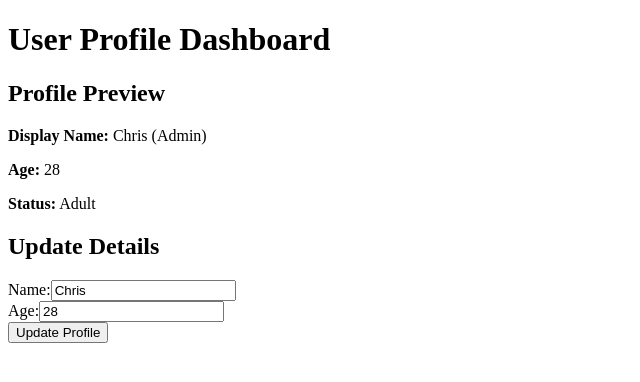
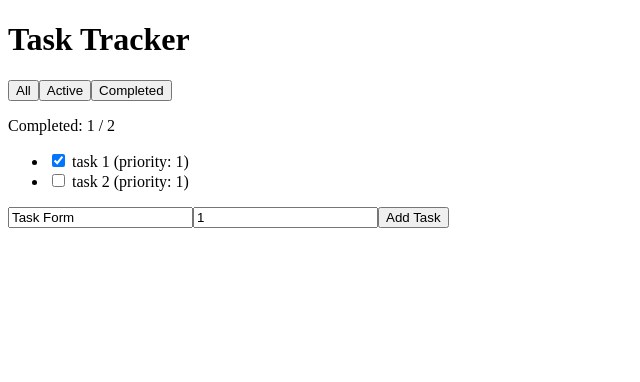
Before and after one commit to melichris/My-Tech-stack, a Vue app in the folder Vue fundametals/: page / in a window 1280 px wide. Shown: the top 382 px of the page, without its empty margins (0-640 px from the left). Built offline with nearby package versions, Linux system fonts and the light colour scheme; the HTML template or start-up script is replaced by a standard one.

Commit message:
enhance TaskTracker component with loading state, error handling, and task management features

```diff
--- a/Vue fundametals/src/App.vue
+++ b/Vue fundametals/src/App.vue
@@ -1,10 +1,12 @@
 <script setup lang="ts">
+import TaskTracker from './components/TaskTracker.vue';
 import UserDashboard from './components/userDashboard.vue';
 
 </script>
 
 <template>
-  <UserDashboard />
+  <!-- <UserDashboard /> -->
+  <TaskTracker />
 </template>
 
 <style scoped></style>
--- a/Vue fundametals/src/components/TaskTracker.vue
+++ b/Vue fundametals/src/components/TaskTracker.vue
@@ -1,11 +1,39 @@
 <template>
-  <!-- <div>
-    <div v-if={{ status[0] }}>
-      <p>{{ status[0] }}</p>
+  <div class="task-tracker">
+    <h1>Task Tracker</h1>
+
+
+    <div v-if="status === 'loading...'">Loading tasks...</div>
+    <div v-else-if="status === 'error'">Failed to load tasks.</div>
+
+    <div v-else-if="status === 'success'">
+
+      <div class="filters">
+        <button @click="filter = 'all'">All</button>
+        <button @click="filter = 'active'">Active</button>
+        <button @click="filter = 'completed'">Completed</button>
+      </div>
+
+      <p>Completed: {{ completedCount }} / {{ tasks.length }}</p>
+
+
+      <ul>
+        <li v-for="task in filteredTasks" :key="task.id">
+          <input type="checkbox" v-model="task.completed" />
+          {{ task.title }} (priority: {{ task.priority }})
+        </li>
+      </ul>
+
+      <!-- 3. Add task form -->
+      <form @submit.prevent="addTask">
+        <input v-model="newTaskForm.title" placeholder="Task title" required />
+        <input v-model.number="newTaskForm.priority" type="number" placeholder="Priority" required />
+        <button type="submit">Add Task</button>
+      </form>
     </div>
-  </div> -->
+  </div>
+</template>
 
-</template>
 <script setup lang="ts">
 import { reactive, ref, computed, onMounted, watch, watchEffect } from 'vue';
 
```
